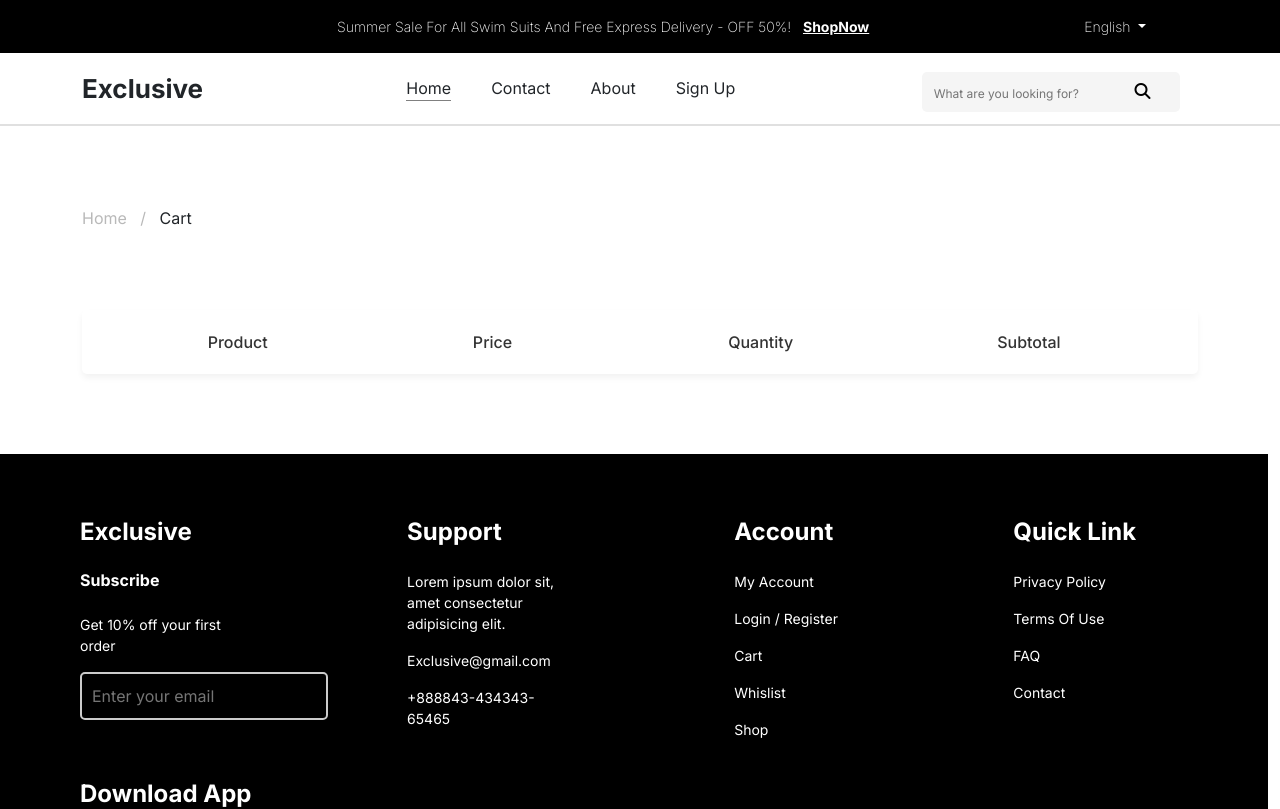
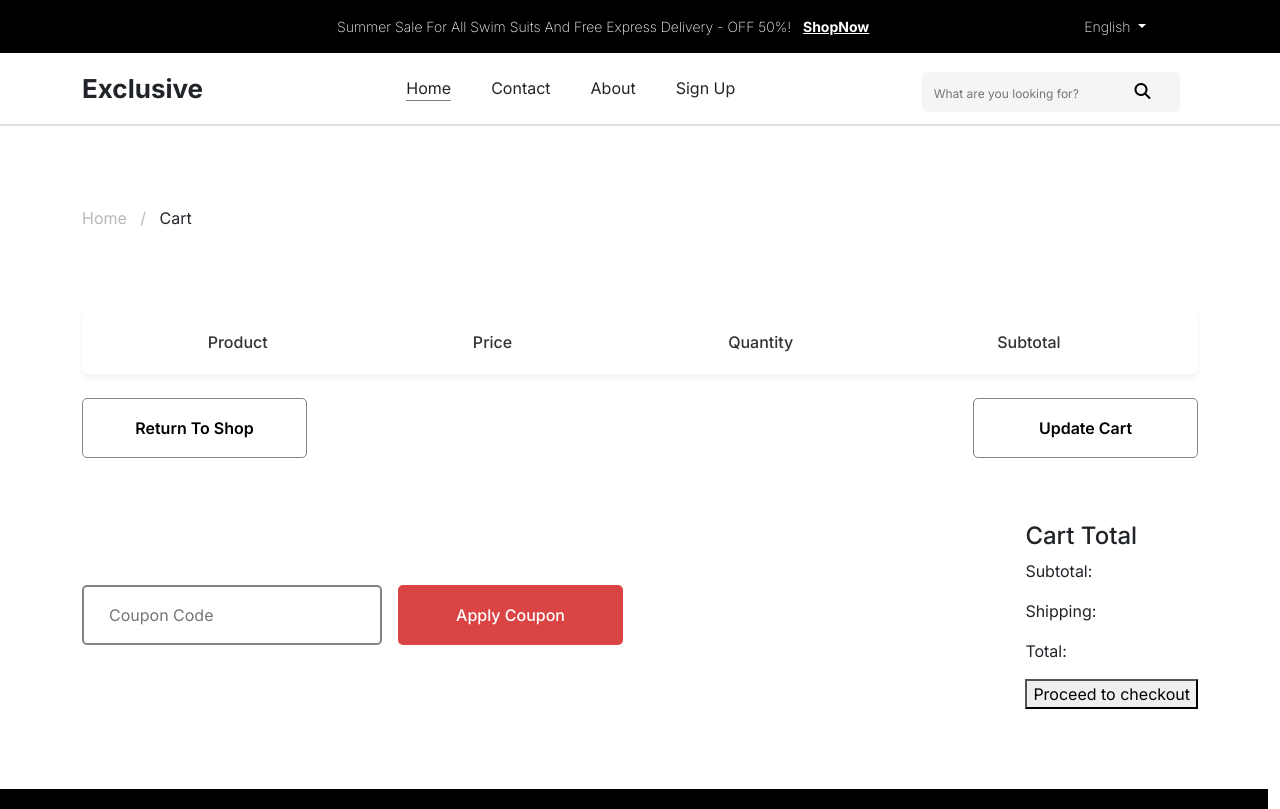
Before and after one commit to YousefAbdelaty/E-commerce-Website, an Angular app: page /cart in a window 1280 px wide. Shown: the top 809 px of the page. Built offline with nearby package versions, Linux system fonts and the light colour scheme.

Commit message:
Completed 90% of cart

```diff
--- a/src/app/Services/products.sharing.service.service.ts
+++ b/src/app/Services/products.sharing.service.service.ts
@@ -156,10 +156,4 @@ export class ProductsSharingServiceService {
     return this.cartProducts.getValue();
   }
 
-  // get wishListLength() {
-  //   return this.wishProducts.getValue().length;
-  // }
-
-
-
 }
--- a/src/app/cart/cart.component.css
+++ b/src/app/cart/cart.component.css
@@ -106,13 +106,103 @@
 }
 
 
+.cartWrapper .cartBtns{
+    display: flex;
+    justify-content: space-between;
+    align-items: center;
+    margin-top: 1.5rem;
+}
+.cartWrapper .cartBtns button span{
+    position: relative;
+    z-index: 1;
+}
+.cartWrapper .cartBtns button{
+    width: 225px;
+    height: 60px;
+    color: black;
+    background-color: white;
+    border: 1px solid #848484;
+    font-weight: 600;
+    border-radius: 5px;
+    position: relative;
+    overflow: hidden;
+}
+
+.cartWrapper .cartBtns button::before{
+    content: "";
+    position: absolute;
+    bottom: 0;
+    left: 0;
+    width: 100%;
+    height: 0%;
+    background: #db4444;
+    z-index: 0;
+    transition: all 0.3s ease-in-out;
+}
+
+.cartWrapper .cartBtns button:hover{
+    color: white;
+}
+
+.cartWrapper .cartBtns button:hover::before{
+    height: 100%;
+    z-index: 0;
+}
+
+.cartWrapper .couponTotalWrapper{
+    margin-top: 4rem;
+    display: flex;
+    justify-content: space-between;
+}
+
+.cartWrapper .couponTotalWrapper .couponWrapper{
+    display: flex;
+    align-items: center;
+    gap: 1rem;
+}
+
+.cartWrapper .couponTotalWrapper .couponWrapper input{
+    width: 300px;
+    height: 60px;
+    padding-left: 25px;
+    border: 2px solid #848484;
+    border-radius: 5px;
+}
+.cartWrapper .couponTotalWrapper .couponWrapper button span{
+    position: relative;
+    z-index: 1;
+}
+.cartWrapper .couponTotalWrapper .couponWrapper button{
+    border: none;
+    color: white;
+    font-weight: 500;
+    background-color: #db4444;
+    width: 225px;
+    height: 60px;
+    border-radius: 5px;
+    transition: all ease-in-out 0.3s;
+}
+
+.cartWrapper .couponTotalWrapper .couponWrapper button:hover{
+    transform: scale(1.04);
+}
+
+
+.cartWrapper .totalWrapper{
+    display: flex;
+    flex-direction: column;
+    /* align-items: flex-start; */
+    /* justify-content: flex-start; */
+}
+
+
 
 
 /* Media queries */
 
 @media only screen and (max-width : 992px){
-   .cartWrapper .scrollerWrapper{
-       overflow-x: auto;
+    .cartWrapper .scrollerWrapper{
+        overflow-x: auto;
     }
     .cartWrapper .scrollerWrapper::-webkit-scrollbar {
         height: 8px;
@@ -121,4 +211,32 @@
         background: #ccc;
         border-radius: 4px;
     }
+    .cartWrapper .couponTotalWrapper {
+        justify-content: center;
+        flex-direction: column;
+    }
+    .cartWrapper .couponTotalWrapper .couponWrapper{
+        flex-direction: column;
+        gap: 1rem;
+    }
+    .cartWrapper .couponTotalWrapper .couponWrapper button{
+        width: 300px;
+    }
 }
+
+@media only screen and (max-width : 576px){
+    .cartWrapper .cartBtns{
+        flex-direction: column;
+        gap: 1rem;
+    }
+
+    .cartWrapper .cartBtns button#return{
+        align-self: flex-start;
+    }
+
+    .cartWrapper .cartBtns button#update{
+        align-self: flex-end;
+    }
+
+
+}
--- a/src/app/cart/cart.component.html
+++ b/src/app/cart/cart.component.html
@@ -46,6 +46,40 @@
         </div>
     </div>
 
+    <div class="cartBtns">
+        <button id="return"><span>Return To Shop</span></button>
+        <button id="update"><span>Update Cart</span></button>
+    </div>
+
+    <div class="couponTotalWrapper">
+
+        <div class="couponWrapper">
+            <input type="text" placeholder="Coupon Code">
+            <button><span>Apply Coupon</span></button>
+        </div>
+
+        <div class="totalWrapper">
+            <h4>Cart Total</h4>
+
+            <div>
+                <p>Subtotal:</p>
+                <p></p>
+            </div>
+
+            <div>
+                <p>Shipping:</p>
+                <p></p>
+            </div>
+
+            <div>
+                <p>Total:</p>
+                <p></p>
+            </div>
+
+            <button>Proceed to checkout</button>
+        </div>
+    </div>
+
 </div>
 
 
```
